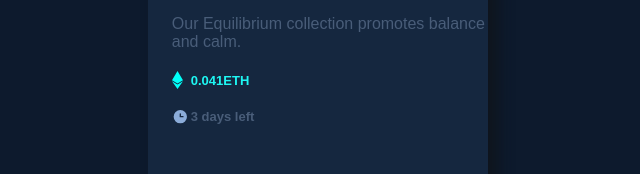
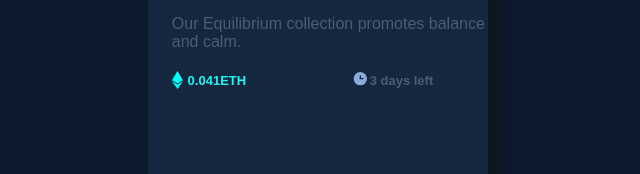
Before and after one commit to AnaNicoletti/ntft-card, a plain HTML site: page index.html in a window 1280 px wide. Shown: the part 533-707 px from the top of the page, without its empty margins (364-1004 px from the left). Drawn offline with Linux system fonts and the light colour scheme.

Commit message:
Atualização

```diff
--- a/index.html
+++ b/index.html
@@ -26,7 +26,7 @@
         </div>
 
         <div class="azul">
-            <img class="simbolo2" src="icon-clock.svg"> <p>3 days left</p>
+            <img class="simbolo2" src="icon-clock.svg"> <div class="frase">3 days left</div>
         </div>
 
         <div class="linha">
--- a/style.css
+++ b/style.css
@@ -49,11 +49,16 @@ body{
     font-family: sans-serif;
     font-weight: bold;
     font-size: 13px;
-    margin-left: 7%;
-    margin-top: 6%;
+    margin-top: -9%;
+    margin-left: 60%;
+}
+
+.frase{
+    margin-top: -13%;
+    margin-left: 13%;
 }
 
 p{
     margin-top: -6%;
-    margin-left: 6%;
+    margin-left: 5%;
 }
```
